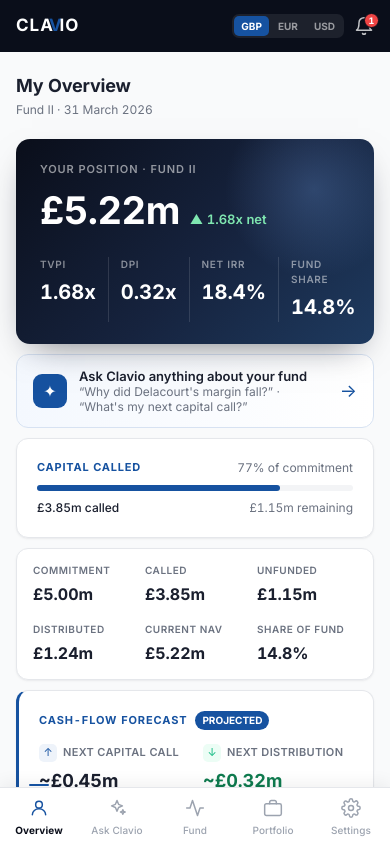
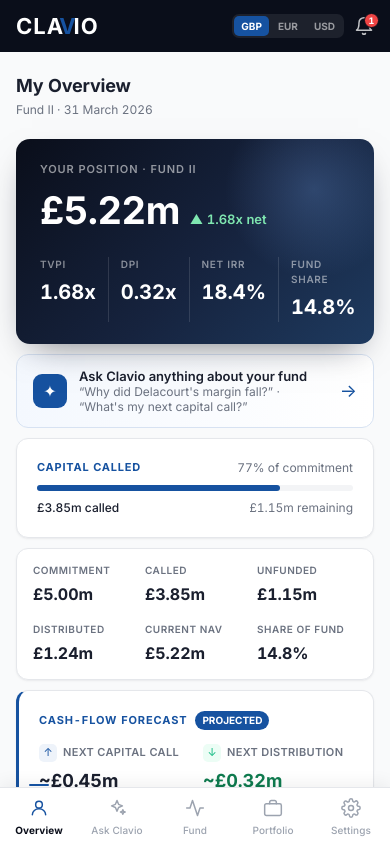
Before and after one commit to omarhusseini77-afk/clavio-demo, a Next.js app: page /lp in a window 390 px wide. Shown: the top 842 px of the page. Built offline with nearby package versions, Linux system fonts and the light colour scheme.

Commit message:
Increase CLAVIO wordmark size in top bar across LP and GP apps
Mobile: 17 → 22px, desktop: 18 → 24px

Co-Authored-By: Claude Sonnet 4.6 <noreply@anthropic.com>

```diff
--- a/app/gp/page.tsx
+++ b/app/gp/page.tsx
@@ -133,7 +133,7 @@ export default function GPPage() {
             background: 'var(--navy)',
             flexShrink: 0,
           }}>
-            <span style={{ color: 'white', fontWeight: 800, fontSize: 17, letterSpacing: '1px' }}>
+            <span style={{ color: 'white', fontWeight: 800, fontSize: 22, letterSpacing: '1px' }}>
               CLA<span style={{ color: '#1652A0', marginLeft: '-5px', marginRight: '-3px', display: 'inline-block' }}>V</span>IO
             </span>
             <div style={{ display: 'flex', alignItems: 'center', gap: 10 }}>
@@ -164,7 +164,7 @@ export default function GPPage() {
             flexShrink: 0,
           }}>
             <div style={{ display: 'flex', alignItems: 'center', gap: 14 }}>
-              <span style={{ color: 'var(--navy)', fontWeight: 800, fontSize: 18, letterSpacing: '1px' }}>
+              <span style={{ color: 'var(--navy)', fontWeight: 800, fontSize: 24, letterSpacing: '1px' }}>
                 CLA<span style={{ color: '#1652A0', marginLeft: '-5px', marginRight: '-3px', display: 'inline-block' }}>V</span>IO
               </span>
               <span style={{ width: 1, height: 18, background: 'var(--border)', display: 'inline-block' }} />
--- a/app/lp/page.tsx
+++ b/app/lp/page.tsx
@@ -75,7 +75,7 @@ export default function LPPage() {
             background: 'var(--navy)',
             flexShrink: 0,
           }}>
-            <span style={{ color: 'white', fontWeight: 800, fontSize: 17, letterSpacing: '1px' }}>
+            <span style={{ color: 'white', fontWeight: 800, fontSize: 22, letterSpacing: '1px' }}>
               CLA<span style={{ color: '#1652A0', marginLeft: '-5px', marginRight: '-3px', display: 'inline-block' }}>V</span>IO
             </span>
             <div style={{ display: 'flex', alignItems: 'center', gap: 10 }}>
@@ -109,7 +109,7 @@ export default function LPPage() {
             flexShrink: 0,
           }}>
             <div style={{ display: 'flex', alignItems: 'center', gap: 14 }}>
-              <span style={{ color: 'var(--navy)', fontWeight: 800, fontSize: 18, letterSpacing: '1px' }}>
+              <span style={{ color: 'var(--navy)', fontWeight: 800, fontSize: 24, letterSpacing: '1px' }}>
                 CLA<span style={{ color: '#1652A0', marginLeft: '-5px', marginRight: '-3px', display: 'inline-block' }}>V</span>IO
               </span>
               <span style={{ width: 1, height: 18, background: 'var(--border)', display: 'inline-block' }} />
```
